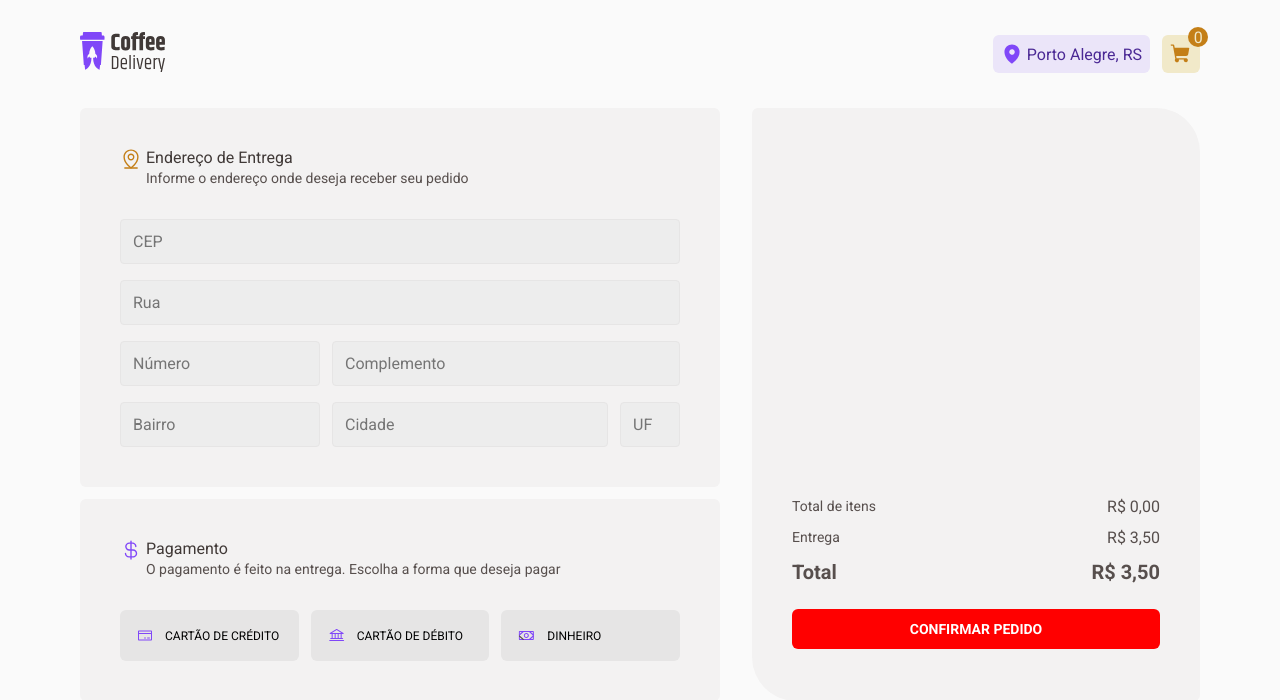
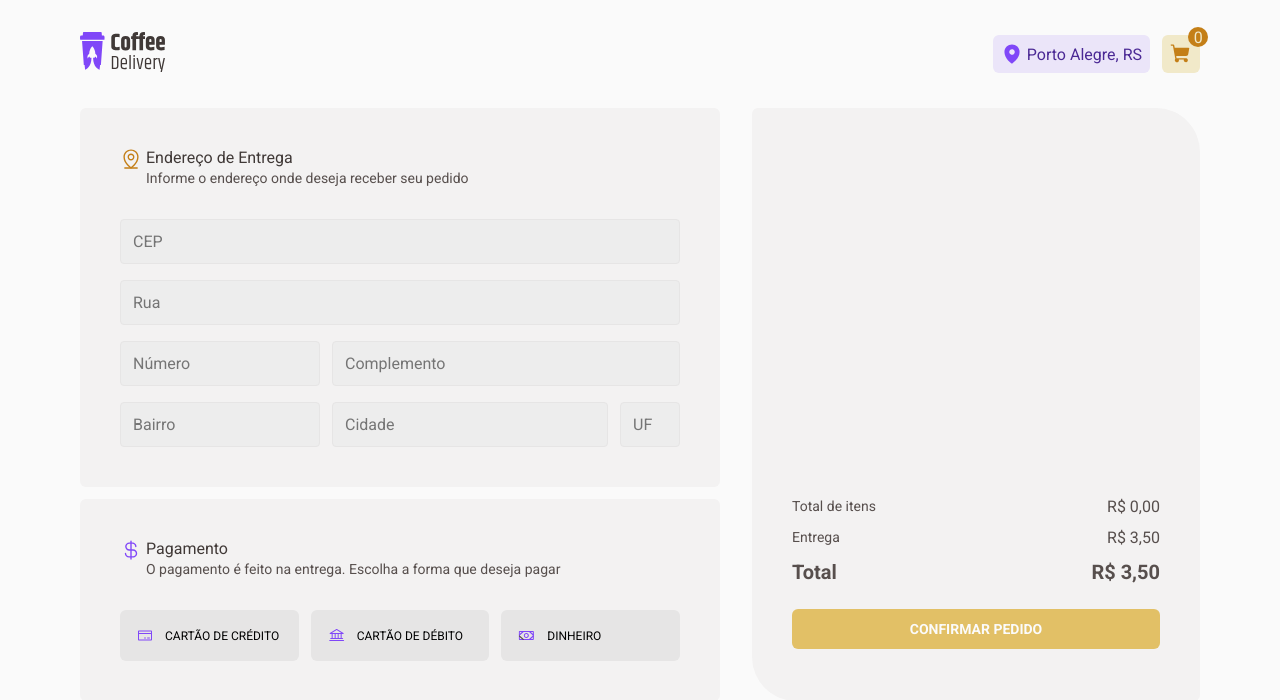
Before and after one commit to brunogallotte/coffe-delivery, a React (Vite) app: page /checkout in a window 1280 px wide. Shown: the top 700 px of the page. Built offline with nearby package versions, Linux system fonts and the light colour scheme; the HTML template or start-up script is replaced by a standard one.

Commit message:
Feat: add toast and dataformstate

```diff
--- a/src/components/Cart/components/Footer/index.tsx
+++ b/src/components/Cart/components/Footer/index.tsx
@@ -1,16 +1,20 @@
 import { useContext } from "react";
+import { useFormContext } from "react-hook-form";
+
 import { ButtonConfirmOrder, FooterContainer, FooterValues } from "./styles";
 import { CartContext } from "../../../../contexts/CartContext";
 import { parseToBrl } from "../../../../utils";
 import { ToastContainer, toast } from "react-toastify";
+
 import 'react-toastify/dist/ReactToastify.css';
+import { useNavigate } from "react-router-dom";
 
 interface FooterProps {
     buttonSubmitIsDisabled: boolean
     selectedMethodPayment: string | undefined | null
 }
 
-const notify = () => toast.error('Selecione o método de pagamento', {
+const notify = (message: string) => toast.error(message, {
     position: "bottom-right",
     autoClose: 3000,
     hideProgressBar: false,
@@ -22,13 +26,24 @@ const notify = () => toast.error('Selecione o método de pagamento', {
 })
 
 export function Footer({ buttonSubmitIsDisabled, selectedMethodPayment }: FooterProps) {
-    const { totalAmount } = useContext(CartContext)
+    const { totalAmount, changeOrderState } = useContext(CartContext)
+    const { formState, getValues } = useFormContext()
+    const navigate = useNavigate()
+
+    const currentValues = getValues()
 
     const totalValueWithTaxa = totalAmount + 3.50
 
     function validateSelectedMethodPayment() {
-        if(!selectedMethodPayment) {
-            notify()
+        if(selectedMethodPayment && formState.isValid) {
+            changeOrderState(currentValues)
+            navigate('/success')
+        } else if (!selectedMethodPayment && !formState.isValid) {
+            notify('Formulário inválido')
+        } else if (selectedMethodPayment && !formState.isValid) {
+            notify('Formulário inválido')
+        } else if(!selectedMethodPayment) {
+            notify('Selecione a forma de pagamento')
         }
     }
 
@@ -46,7 +61,7 @@ export function Footer({ buttonSubmitIsDisabled, selectedMethodPayment }: Footer
                 <span className="totalValue">Total</span>
                 <strong className="totalValue">{parseToBrl(totalValueWithTaxa)}</strong>
             </FooterValues>
-            <ButtonConfirmOrder onClick={validateSelectedMethodPayment} disabled={buttonSubmitIsDisabled} type="submit">Confirmar Pedido</ButtonConfirmOrder>
+            <ButtonConfirmOrder onClick={validateSelectedMethodPayment} disabled={buttonSubmitIsDisabled} type="button">Confirmar Pedido</ButtonConfirmOrder>
             <ToastContainer
                 position="bottom-right"
                 autoClose={3000}
--- a/src/components/Cart/components/Footer/styles.ts
+++ b/src/components/Cart/components/Footer/styles.ts
@@ -49,6 +49,10 @@ export const ButtonConfirmOrder = styled.button`
     }
 
     &:disabled {
-        background: red;
+        opacity: 0.7;
+        cursor: not-allowed;
+    }
+    &:disabled:hover {
+        background: ${props => props.theme.yellowNormal};
     }
 `
--- a/src/components/Cart/index.tsx
+++ b/src/components/Cart/index.tsx
@@ -11,10 +11,7 @@ interface CartProps {
 
 export function Cart({ selectedMethodPayment }: CartProps) {
     const { cart } = useContext(CartContext)
-    const { formState, watch } = useFormContext()
-
-    // fazer um for e iterar os erros exibindo apenas o primeiro
-    // apagar componente toast que está separado
+    const { watch } = useFormContext()
 
     const cep = watch('cep')
     const rua = watch('rua')
@@ -38,7 +35,7 @@ export function Cart({ selectedMethodPayment }: CartProps) {
                     />
                 )
             })}
-            <Footer buttonSubmitIsDisabled={!buttonSubmitIsDisabled} selectedMethodPayment={selectedMethodPayment}/>
+            <Footer buttonSubmitIsDisabled={!buttonSubmitIsDisabled} selectedMethodPayment={selectedMethodPayment} />
         </CartContainer>
     )
 }
--- a/src/components/FormOrder/index.tsx
+++ b/src/components/FormOrder/index.tsx
@@ -2,7 +2,6 @@ import { FormProvider, useForm } from "react-hook-form"
 import { useState } from "react"
 import { zodResolver } from '@hookform/resolvers/zod'
 import * as zod from 'zod'
-import { useNavigate } from 'react-router-dom'
 
 import { FormContainer, FormControl, PaymentMethodContainer } from "./styles"
 import { FormMain } from "./components/FormMain"
@@ -30,7 +29,7 @@ type newFormOrderData = zod.infer<typeof newFormOrderValidationSchema>
 
 export function FormOrder() {
     const [selectedMethodPayment, setselectedMethodPayment] = useState<string | null>()
-    const navigate = useNavigate()
+
 
     const newOrderForm = useForm<newFormOrderData>({
         resolver: zodResolver(newFormOrderValidationSchema),
@@ -40,12 +39,9 @@ export function FormOrder() {
         setselectedMethodPayment(buttonTitle)
     }
 
-    function handleCreateNewOrder(data: object) {
-        console.log(data)
-        navigate('/success')
+    function handleCreateNewOrder() {
+        console.log('fodase')
     }
-
-    // Adicionar validação para requirir a forma de pagamento selcionado, talvez desabiltiar o botao caso não esteja selecionada
 
     return(
 
@@ -83,7 +79,7 @@ export function FormOrder() {
                 </PaymentMethodContainer>
             </div>
             <FormProvider {...newOrderForm}>
-                <Cart selectedMethodPayment={selectedMethodPayment}/>
+                <Cart selectedMethodPayment={selectedMethodPayment} />
             </FormProvider>
         </FormControl>
 
--- a/src/components/OrderConfirmedSuccess/index.tsx
+++ b/src/components/OrderConfirmedSuccess/index.tsx
@@ -4,8 +4,14 @@ import localSucces from '../../assets/icons/LocalSuccess.png'
 import timerSuccess from '../../assets/icons/TimerSucces.png'
 import moneySuccess from '../../assets/icons/Money Success.png'
 import successImg from '../../assets/images/Confirmed.png'
+import { useContext } from "react";
+import { CartContext } from "../../contexts/CartContext";
 
 export function OrderConfirmed() {
+    const { orderState } = useContext(CartContext)
+
+    console.log(orderState)
+
     return(
         <OrderConfirmedContainer className="container">
             <OrderConfirmedContent>
@@ -16,7 +22,7 @@ export function OrderConfirmed() {
                 <BoxInfoOrder>
                     <ItemBoxInfoOrder>
                         <img src={localSucces} />
-                        <span>Entrega em <strong>Rua João Daniel Martinelli, 102</strong><br /> Farropos - Porto Alegre</span>
+                        <span>Entrega em <strong>{orderState.rua}, {orderState.numero}</strong><br /> {orderState.bairro} - {orderState.cidade}</span>
                     </ItemBoxInfoOrder>
                     <ItemBoxInfoOrder>
                         <img src={timerSuccess} />
--- a/src/contexts/CartContext.tsx
+++ b/src/contexts/CartContext.tsx
@@ -1,16 +1,29 @@
-import { ReactNode, createContext, useReducer } from "react";
+import { ReactNode, createContext, useReducer, useState } from "react";
 import { CoffeProps } from "../@types/style";
 import { CartReducer } from "../reducers/reducer";
-import { ActionTypes, addToCartAction, decrementQuantityOnProductAction, incrementQuantityOnProductAction, removeToCartAction } from "../reducers/actions"
+import { addToCartAction, decrementQuantityOnProductAction, incrementQuantityOnProductAction, removeToCartAction } from "../reducers/actions"
+import { FieldValues } from "react-hook-form";
 
 interface CartContextType {
     cart: CoffeProps[] | undefined
     quantity: number
     totalAmount: number
+    orderState: OrderStateType
     addToCart: (product: CoffeProps | undefined, quantity: number) => void
     removeToCart: (productId: number) => void
     incrementQuantityOnProduct: (productId: number) => void
     decrementQuantityOnProduct: (productId: number) => void
+    changeOrderState: (order: OrderStateType | FieldValues) => void
+}
+
+interface OrderStateType {
+  cep: string
+  rua: string
+  cidade: string
+  numero: string
+  complemento: string
+  bairro: string
+  uf: string
 }
 
 interface CartState {
@@ -26,6 +39,15 @@ interface CartContextProviderProps {
 export const CartContext = createContext({} as CartContextType)
 
 export function CartContextProvider({ children }: CartContextProviderProps) {
+    const [orderState, setOrderState] = useState<OrderStateType | FieldValues>({
+      cep: '',
+      rua: '',
+      cidade: '',
+      numero: '',
+      complemento: '',
+      bairro: '',
+      uf: ''
+    })
     const [cartState, dispatch] = useReducer(CartReducer, {
         cart: [],
         totalAmount: 0,
@@ -52,8 +74,12 @@ export function CartContextProvider({ children }: CartContextProviderProps) {
         dispatch(decrementQuantityOnProductAction(productId))
       }
 
+      function changeOrderState(order: OrderStateType) {
+        setOrderState(order)
+      }
+
     return(
-        <CartContext.Provider value={{ cart, addToCart, quantity, removeToCart, totalAmount, incrementQuantityOnProduct, decrementQuantityOnProduct }}>
+        <CartContext.Provider value={{ cart, addToCart, quantity, removeToCart, totalAmount, incrementQuantityOnProduct, decrementQuantityOnProduct, changeOrderState, orderState }}>
             {children}
         </CartContext.Provider>
     )
--- a/src/pages/Success.tsx
+++ b/src/pages/Success.tsx
@@ -2,6 +2,7 @@ import { Header } from "../components/Header";
 import { OrderConfirmed } from "../components/OrderConfirmedSuccess";
 
 export function Success() {
+
     return(
         <>
             <Header />
```
